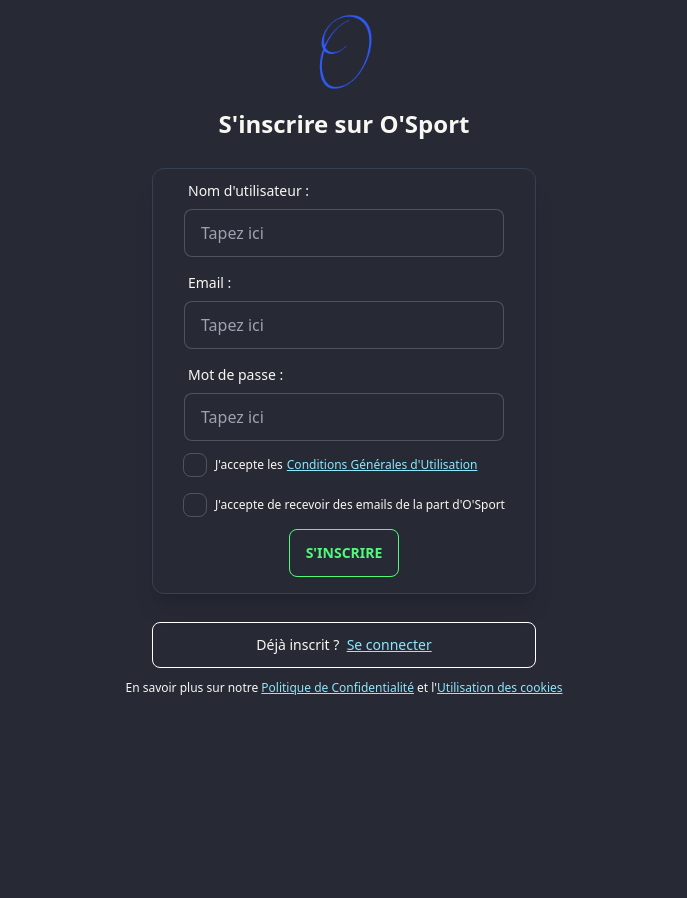
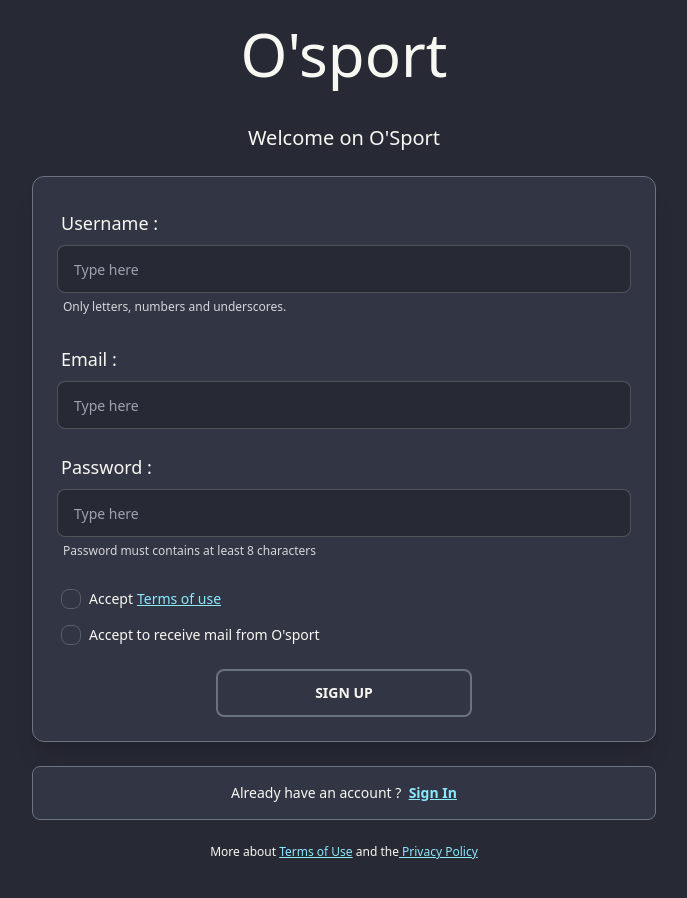
Before and after one commit to Tiyyo/osport_client, a React (Vite) app: page /signup in a window 1280 px wide. Shown: the top 898 px of the page, without its empty margins (296-983 px from the left). Before the commit the page ends 800 px from the top, so only its background shows below. Built offline with nearby package versions, Linux system fonts and the light colour scheme; no server answers.

Commit message:
:hammer: Integration on Login & Signup OK

```diff
--- a/src/components/LogIn/LogIn.tsx
+++ b/src/components/LogIn/LogIn.tsx
@@ -32,7 +32,7 @@ const LogIn: React.FC = () => {
     resetValidationStates();
 
     if (!cleanUsername || !password) {
-      setErrorMessage('Veuillez remplir tous les champs.');
+      setErrorMessage('All fields are required');
       setIsServerValid(false);
       return;
     }
@@ -52,22 +52,21 @@ const LogIn: React.FC = () => {
   };
 
   return (
-    <div className="flex flex-col items-center">
-      <div className="flex justify-center m-1">
-        <img className="w-24 h-24" src="/imageedit_3_3008038748.png" alt="logo" />
+    <div className="flex flex-col items-center gap-6 py-6 px-4 mb-10">
+      <div className="flex flex-col items-center gap-10">
+        <h1 className="text-6xl">O'sport</h1>
+        <div className="text-xl">Welcome on O'Sport</div>
       </div>
 
-      <div className="text-2xl font-bold text-center m-1 mb-6">Se connecter à O'Sport</div>
-
-      <form className="flex flex-col items-center w-96 bg-base-100 shadow-xl border border-gray-700 m-1 mb-6 rounded-xl">
-        <div className="form-control w-full max-w-xs m-1 mt-4">
+      <form className="flex flex-col w-full min-[820px]:w-1/2 items-center p-6 gap-4 bg-neutral-focus shadow-xl border border-gray-500 rounded-xl">
+        <div className="form-control w-full">
           <label className="label" htmlFor="first-name">
-            <span className="label-text">Nom d'utilisateur : </span>
+            <span className="label-text text-lg">Username : </span>
           </label>
           <input
             id="first-name"
             type="text"
-            className="input input-bordered w-full max-w-xs"
+            className="input input-bordered"
             name="username"
             placeholder=""
             value={username}
@@ -76,15 +75,15 @@ const LogIn: React.FC = () => {
           />
         </div>
 
-        <div className="form-control w-full max-w-xs m-1">
+        <div className="form-control w-full">
           <label className="label" htmlFor="password">
-            <span className="label-text">Mot de passe : </span>
+            <span className="label-text text-lg">Password : </span>
           </label>
           <input
             id="password"
             type="password"
             placeholder=""
-            className="input input-bordered w-full max-w-xs"
+            className="input input-bordered"
             name="password"
             value={password}
             onChange={(e) => handleInputChange(setPassword, e)}
@@ -92,27 +91,28 @@ const LogIn: React.FC = () => {
           />
         </div>
 
-        {!isServerValid ? (
-          <span className="text-red-600 text-xs italic mx-4 text-center">
+        {!isServerValid && (
+          <span className="flex gap-2 text-error text-sm">
+            <svg xmlns="http://www.w3.org/2000/svg" className="stroke-current shrink-0 h-6 w-6" fill="none" viewBox="0 0 24 24"><path strokeLinecap="round" strokeLinejoin="round" strokeWidth="2" d="M12 9v2m0 4h.01m-6.938 4h13.856c1.54 0 2.502-1.667 1.732-3L13.732 4c-.77-1.333-2.694-1.333-3.464 0L3.34 16c-.77 1.333.192 3 1.732 3z" /></svg>
             {errorMessage}
           </span>
-) : null }
+        )}
 
-        <div className="flex w-full justify-end max-w-xs m-1">
-          <Link to="/" className="link link-info text-sm bloc ">
-            Mot de passe oublié ?
+        <div className="flex self-end">
+          <Link to="/" className="link link-info text-sm">
+            Password forgotten ?
           </Link>
         </div>
 
-        <button type="button" className="btn btn-outline btn-success m-4" onClick={handleSubmit}>
-          Se connecter
+        <button type="button" className="btn btn-ghost btn-wide border-2 border-gray-500 sm:btn-md" onClick={handleSubmit}>
+          Sign in
         </button>
       </form>
 
-      <div className="container text-center w-96 border border-white rounded-lg m-1 p-3 text-sm">
-        Nouveau sur O'Sport ? &nbsp;
+      <div className="text-center w-full min-[820px]:w-1/2 bg-neutral-focus p-4 border border-gray-500 rounded-lg text-sm sm:text-md">
+        New on O'Sport ? &nbsp;
         <Link to="/signup" className="link link-info">
-          Créer un compte
+          Create an account
         </Link>
       </div>
     </div>
--- a/src/components/Signup/SignUp.tsx
+++ b/src/components/Signup/SignUp.tsx
@@ -1,3 +1,4 @@
+/* eslint-disable max-len */
 import React, { useState, useContext, FormEvent } from 'react';
 import { Link } from 'react-router-dom';
 import DOMPurify from 'dompurify';
@@ -61,7 +62,7 @@ const SignUp: React.FC = () => {
           }
         }
       } catch (error) {
-        setErrorMessage('Une erreur inattendue s\'est produite lors de la connexion au serveur.');
+        setErrorMessage('Unexpected error occured, please try again later');
         setIsServerValid(false);
       }
     }
@@ -69,161 +70,175 @@ const SignUp: React.FC = () => {
 
   const handleKeyDown = (e: React.KeyboardEvent) => {
     if (e.key === 'Enter') {
-      handleSubmit(e as unknown as FormEvent);  // Casting nécessaire pour satisfaire les types
+      handleSubmit(e as unknown as FormEvent); // Casting nécessaire pour satisfaire les types
     }
   };
 
-
   return (
-    <div className="flex flex-col items-center">
-
-      <div className="flex justify-center m-1">
-        <img
-          className="w-24 h-24"
-          src="/imageedit_3_3008038748.png"
-          alt="logo"
-        />
+    <div className="flex flex-col items-center gap-6 py-6 px-4 mb-10">
+      <div className="flex flex-col items-center gap-10">
+        <h1 className="text-6xl">O'sport</h1>
+        <div className="text-xl">Welcome on O'Sport</div>
       </div>
 
-      <div className="text-2xl font-bold text-center m-1 mb-6">
-        S'inscrire sur O'Sport
-      </div>
-
-      <form className="flex flex-col items-center w-96 bg-base-100 shadow-xl border border-gray-700 m-1 mb-6 rounded-xl">
-        <div className="form-control w-full max-w-xs m-1">
+      <form className="flex flex-col w-full min-[820px]:w-1/2 items-center p-6 gap-4 bg-neutral-focus shadow-xl border border-gray-500 rounded-xl">
+        <div className="form-control w-full">
           <label className="label" htmlFor="username">
-            <span className="label-text">Nom d'utilisateur : </span>
+            <span className="label-text text-lg">Username : </span>
           </label>
           <input
             id="username"
             type="text"
-            placeholder="Tapez ici"
-            className="input input-bordered w-full max-w-xs"
+            placeholder="Type here"
+            className="input input-bordered text-sm"
             value={username}
             onChange={(e) => {
-              setUsername(e.target.value)
+              setUsername(e.target.value);
               // validateUsername(e.target.value, 'username');
             }}
             onKeyDown={handleKeyDown}
           />
+          <span className="flex gap-2 m-1.5 text-neutral-content text-xs">
+            Only letters, numbers and underscores.
+          </span>
+          {!isUsernameValid && (
+            <span className="text-error flex gap-2 text-xs mt-1 ml-1">
+              <svg xmlns="http://www.w3.org/2000/svg" className="stroke-current shrink-0 h-4 w-4" fill="none" viewBox="0 0 24 24"><path strokeLinecap="round" strokeLinejoin="round" strokeWidth="2" d="M12 9v2m0 4h.01m-6.938 4h13.856c1.54 0 2.502-1.667 1.732-3L13.732 4c-.77-1.333-2.694-1.333-3.464 0L3.34 16c-.77 1.333.192 3 1.732 3z" /></svg>
+              Minimum length of 2 and only letters, numbers and underscores.
+            </span>
+          )}
         </div>
 
-        {!isUsernameValid ? <span className='text-red-600 text-xs italic mx-4 text-center'>
-          Votre nom d'utilisateur doit contenir au moins 2 caractères et uniquement des lettres, des chiffres et des underscores.
-          </span> : null }
-
-        <div className="form-control w-full max-w-xs m-1">
+        <div className="form-control w-full">
           <label className="label" htmlFor="email">
-            <span className="label-text">Email : </span>
+            <span className="label-text text-lg">Email : </span>
           </label>
           <input
             id="email"
             type="email"
-            placeholder="Tapez ici"
-            className="input input-bordered w-full max-w-xs"
+            placeholder="Type here"
+            className="input input-bordered text-sm"
             value={email}
             onChange={(e) => {
-              setEmail(e.target.value)
+              setEmail(e.target.value);
               // validateEmail(e.target.value, 'email');
             }}
             onKeyDown={handleKeyDown}
           />
+          {!isEmailValid ? (
+            <span className="text-error flex gap-2 text-xs mt-1 ml-1">
+              <svg xmlns="http://www.w3.org/2000/svg" className="stroke-current shrink-0 h-4 w-4" fill="none" viewBox="0 0 24 24"><path strokeLinecap="round" strokeLinejoin="round" strokeWidth="2" d="M12 9v2m0 4h.01m-6.938 4h13.856c1.54 0 2.502-1.667 1.732-3L13.732 4c-.77-1.333-2.694-1.333-3.464 0L3.34 16c-.77 1.333.192 3 1.732 3z" /></svg>
+              This doesn't appear to be a valid email address.
+            </span>
+          ) : null}
         </div>
 
-        {!isEmailValid ? <span className='text-red-600 text-xs italic mx-4 text-center'>
-          Votre email doit être valide.
-          </span> : null}
 
-        <div className="form-control w-full max-w-xs m-1">
+        <div className="form-control w-full">
           <label className="label" htmlFor="password">
-            <span className="label-text">Mot de passe : </span>
+            <span className="label-text text-lg">Password : </span>
           </label>
           <input
             id="password"
             type="password"
-            placeholder="Tapez ici"
-            className="input input-bordered w-full max-w-xs"
+            placeholder="Type here"
+            className="input input-bordered text-sm"
             value={password}
             onChange={(e) => {
-              setPassword(e.target.value)
+              setPassword(e.target.value);
               setErrorMessage('');
               // validatePassword(e.target.value, 'password');
             }}
             onKeyDown={handleKeyDown}
           />
+          <span className="flex gap-2 m-1.5 text-neutral-content text-xs">
+            Password must contains at least 8 characters
+          </span>
+          {!isPasswordValid && (
+            <span className="text-error flex gap-2 text-xs mt-1 ml-1">
+              <svg xmlns="http://www.w3.org/2000/svg" className="stroke-current shrink-0 h-4 w-4" fill="none" viewBox="0 0 24 24"><path strokeLinecap="round" strokeLinejoin="round" strokeWidth="2" d="M12 9v2m0 4h.01m-6.938 4h13.856c1.54 0 2.502-1.667 1.732-3L13.732 4c-.77-1.333-2.694-1.333-3.464 0L3.34 16c-.77 1.333.192 3 1.732 3z" /></svg>
+              Minimum length of 8, at least one letter, one number and a special character
+            </span>
+          )}
         </div>
 
-        {!isPasswordValid ? <span className='text-red-600 text-xs italic mx-4 text-center mb-2'>
-          Votre mot de passe doit contenir au moins 8 caractères, une lettre et un chiffre et un caractère spécial.
-          </span> : null}
 
-        <div className='flex flex-col items-start'>
+        <div className="flex flex-col w-full">
           <div className="form-control">
             <label className="label cursor-pointer flex justify-start">
               <input
-              onChange={(e) => {
-                setCguChecked(e.target.checked)
-                setIsCguChecked(true)
+                onChange={(e) => {
+                setCguChecked(e.target.checked);
+                setIsCguChecked(true);
               }}
-              type="checkbox"
-              checked= {cguChecked}
-              name = 'cgu'
-              className="checkbox me-2" />
-              <span className="label-text text-xs">
-                J'accepte les
+                type="checkbox"
+                checked={cguChecked}
+                name="cgu"
+                className="checkbox checkbox-sm me-2"
+              />
+              <span className="label-text text-xs sm:text-sm">
+                Accept
                 <Link to="..." className="link link-info m-1">
-                  Conditions Générales d'Utilisation
+                  Terms of use
                 </Link>
               </span>
             </label>
+            {!isCguChecked && (
+              <span className="flex gap-2 m-1.5 text-error text-xs">
+                <svg xmlns="http://www.w3.org/2000/svg" className="stroke-current shrink-0 h-4 w-4" fill="none" viewBox="0 0 24 24"><path strokeLinecap="round" strokeLinejoin="round" strokeWidth="2" d="M12 9v2m0 4h.01m-6.938 4h13.856c1.54 0 2.502-1.667 1.732-3L13.732 4c-.77-1.333-2.694-1.333-3.464 0L3.34 16c-.77 1.333.192 3 1.732 3z" /></svg>
+                You must accept the Terms of Use
+              </span>
+            )}
           </div>
 
-          {!isCguChecked ? <span className='text-red-600 text-xs italic mx-4 text-center'>
-            Vous devez accepter les Conditions Générales d'Utilisation.
-          </span> : null}
 
           <div className="form-control">
             <label className="label cursor-pointer flex justify-start">
               <input
-              onChange={(e) => setNewsletterChecked(e.target.checked)}
-              type="checkbox"
-              checked= {newsletterChecked}
-              className="checkbox me-2"
-              name = 'newsletter' />
-              <span className="label-text text-xs">
-                J'accepte de recevoir des emails de la part d'O'Sport
+                onChange={(e) => setNewsletterChecked(e.target.checked)}
+                type="checkbox"
+                checked={newsletterChecked}
+                className="checkbox checkbox-sm me-2"
+                name="newsletter"
+              />
+              <span className="label-text text-xs sm:text-sm">
+                Accept to receive mail from O'sport
               </span>
             </label>
           </div>
         </div>
 
-        {!isServerValid ? <span className='text-red-600 text-xs italic mx-4 text-center'>
-          {errorMessage}
-          </span> : null }
+        {!isServerValid && (
+          <span className="text-error text-xs text-center">
+            <svg xmlns="http://www.w3.org/2000/svg" className="stroke-current shrink-0 h-4 w-4" fill="none" viewBox="0 0 24 24"><path strokeLinecap="round" strokeLinejoin="round" strokeWidth="2" d="M12 9v2m0 4h.01m-6.938 4h13.856c1.54 0 2.502-1.667 1.732-3L13.732 4c-.77-1.333-2.694-1.333-3.464 0L3.34 16c-.77 1.333.192 3 1.732 3z" /></svg>
+            {errorMessage}
+          </span>
+        )}
 
-        <button type="submit" className="btn btn-outline btn-success m-1 mb-4" onClick={handleSubmit}>
-          S'inscrire
+        <button type="submit" className="btn btn-ghost btn-wide border-2 border-gray-500 sm:btn-md" onClick={handleSubmit}>
+          Sign up
         </button>
       </form>
 
-      <div className="container text-center w-96 border border-white rounded-lg m-1 p-3 mb-3 text-sm">
-      Déjà inscrit ? &nbsp;
-        <Link to="/login" className="link link-info">
-          Se connecter
+      <div className="text-center text-sm sm:text-md w-full min-[820px]:w-1/2 bg-neutral-focus p-4 border border-gray-500 rounded-lg">
+        {' '}
+        Already have an account ? &nbsp;
+        <Link to="/login" className="link link-info font-bold">
+          Sign In
         </Link>
       </div>
 
-      <div className="max-w-max text-xs mb-4">
-        En savoir plus sur notre
+      <div className="text-xs mb-4">
+        More about
         {' '}
-        <Link to="..." className="link link-info">Politique de Confidentialité</Link>
+        <Link to="..." className="link link-info">Terms of Use</Link>
         {' '}
-        et l'
-        <Link to="/" className="link link-info">Utilisation des cookies</Link>
+        and the
+        <Link to="/" className="link link-info"> Privacy Policy</Link>
       </div>
 
     </div>
   );
-}
+};
 
 export default SignUp;
```
